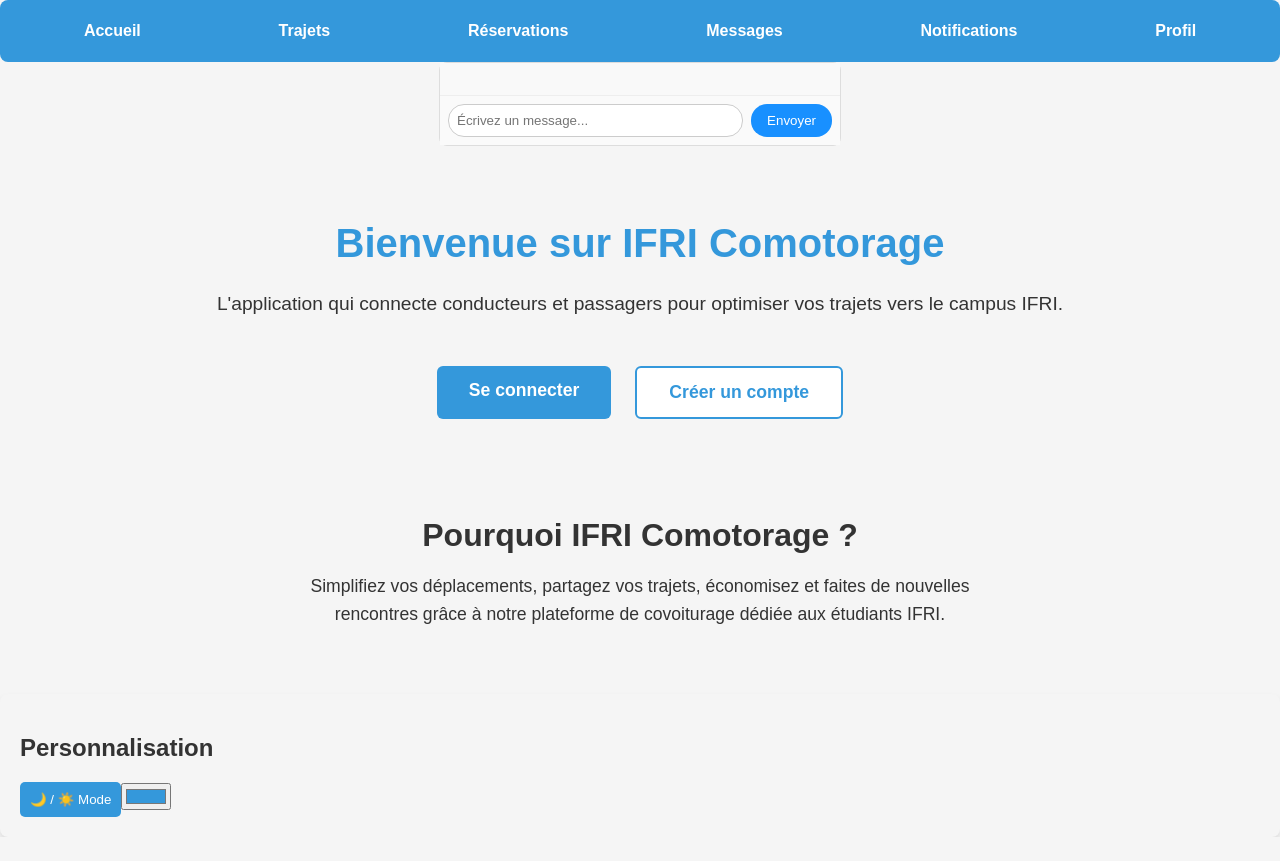
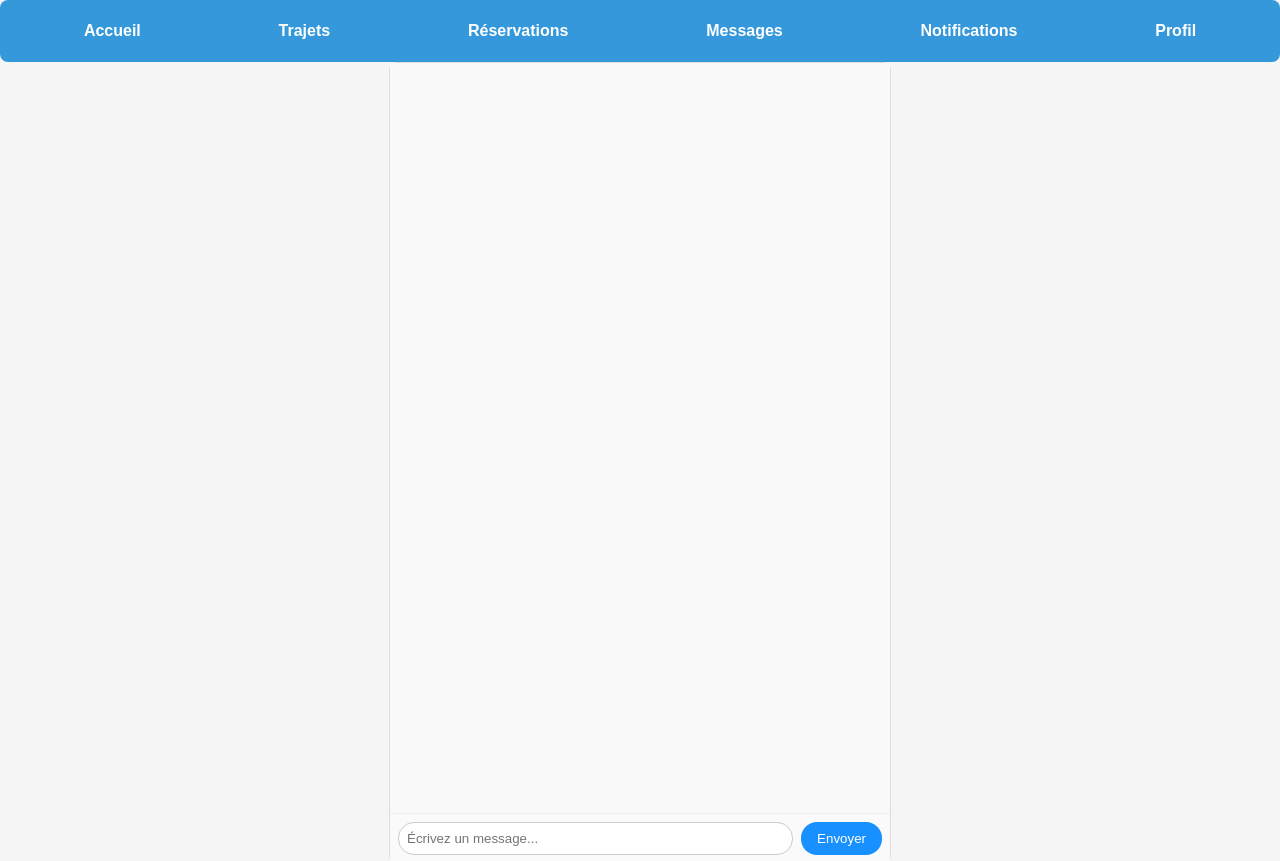
Before and after one commit to MiracleDvm/PIL1_2425-8, a Vue app in the folder frontend/: page / in a window 1280 px wide. Shown: the top 861 px of the page. Before the commit the page ends 837 px from the top, so only its background shows below. Built offline with nearby package versions, Linux system fonts and the light colour scheme; sample sign-in values are in the browser's storage; the HTML template or start-up script is replaced by a standard one.

Commit message:
Update Chat.vue

```diff
--- a/frontend/src/components/Chat.vue
+++ b/frontend/src/components/Chat.vue
@@ -9,7 +9,7 @@
     </div>
     <form class="chat-input" @submit.prevent="sendMessage">
       <input v-model="newMessage" type="text" placeholder="Écrivez un message..." autocomplete="off" />
-      <button type="submit">Envoyer</button>
+      <button class="send" type="submit">Envoyer</button>
     </form>
   </div>
 </template>
@@ -66,8 +66,8 @@ export default {
 .chat-container {
   display: flex;
   flex-direction: column;
-  height: 100%;
-  max-width: 400px;
+  height: 100vh;
+  max-width: 500px;
   margin: 0 auto;
   border: 1px solid #ddd;
   border-radius: 8px;
@@ -135,4 +135,7 @@ export default {
 .chat-input button:hover {
   background: #40a9ff;
 }
+.send {
+  width: fit-content
+}
 </style>
```
